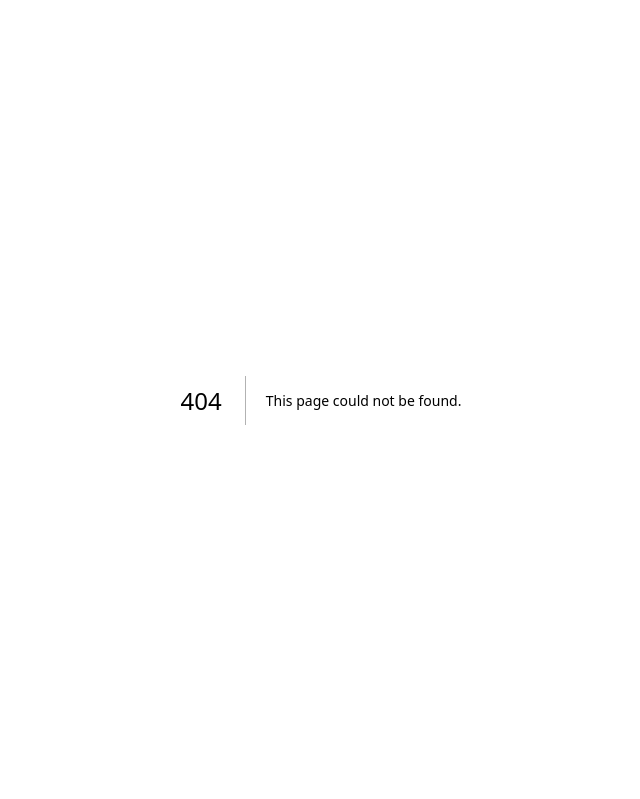
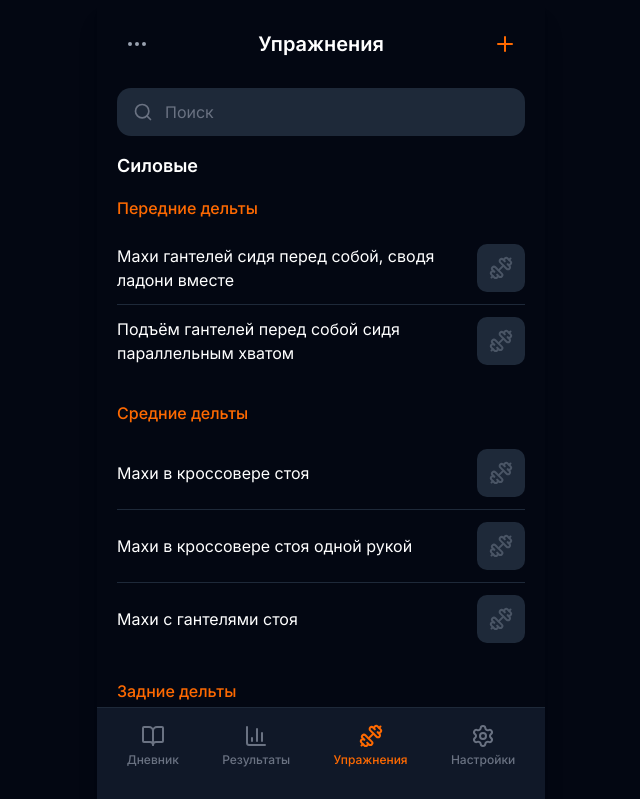
Before and after one commit to Tomasito133/FitSuperDuperApp, a Next.js app: page /exercises in a window 1280 px wide. Before the commit this address had no page. Shown: the top 799 px of the page, without its empty margins (319-959 px from the left). Built offline with nearby package versions, Linux system fonts and the light colour scheme.

Commit message:
Add exercises library page with search and muscle groups

```diff
--- /dev/null
+++ b/src/app/exercises/page.tsx
@@ -0,0 +1,199 @@
+"use client";
+
+import { useState } from "react";
+import Link from "next/link";
+import { Search, MoreHorizontal, Plus, BookOpen, BarChart3, Dumbbell, Settings } from "lucide-react";
+
+interface Exercise {
+  id: string;
+  name: string;
+  hasImage?: boolean;
+}
+
+interface MuscleGroup {
+  name: string;
+  exercises: Exercise[];
+}
+
+interface Category {
+  title: string;
+  muscleGroups: MuscleGroup[];
+}
+
+// Мок-данные упражнений
+const exerciseData: Category[] = [
+  {
+    title: "Силовые",
+    muscleGroups: [
+      {
+        name: "Передние дельты",
+        exercises: [
+          { id: "1", name: "Махи гантелей сидя перед собой, сводя ладони вместе", hasImage: true },
+          { id: "2", name: "Подъём гантелей перед собой сидя параллельным хватом", hasImage: true },
+        ],
+      },
+      {
+        name: "Средние дельты",
+        exercises: [
+          { id: "3", name: "Махи в кроссовере стоя", hasImage: true },
+          { id: "4", name: "Махи в кроссовере стоя одной рукой", hasImage: true },
+          { id: "5", name: "Махи с гантелями стоя", hasImage: true },
+        ],
+      },
+      {
+        name: "Задние дельты",
+        exercises: [
+          { id: "6", name: "Махи с гантелями лежа на наклонной скамье", hasImage: true },
+          { id: "7", name: "Обратная бабочка", hasImage: true },
+          { id: "8", name: "Тяга Ли-Хейни", hasImage: false },
+          { id: "9", name: "Тяга косички к лицу сидя с нижнего", hasImage: false },
+        ],
+      },
+      {
+        name: "Грудь",
+        exercises: [
+          { id: "10", name: "Жим штанги лёжа", hasImage: true },
+          { id: "11", name: "Жим гантелей лёжа", hasImage: true },
+          { id: "12", name: "Сведение рук в кроссовере", hasImage: true },
+          { id: "13", name: "Отжимания на брусьях", hasImage: false },
+        ],
+      },
+      {
+        name: "Спина",
+        exercises: [
+          { id: "14", name: "Тяга верхнего блока к груди", hasImage: true },
+          { id: "15", name: "Тяга штанги в наклоне", hasImage: true },
+          { id: "16", name: "Тяга одной рукой в наклоне", hasImage: true },
+          { id: "17", name: "Подтягивания", hasImage: false },
+        ],
+      },
+    ],
+  },
+];
+
+// Placeholder для изображения упражнения
+function ExerciseImagePlaceholder() {
+  return (
+    <div className="w-12 h-12 bg-gray-800 rounded-lg flex items-center justify-center shrink-0">
+      <Dumbbell className="w-6 h-6 text-gray-600" />
+    </div>
+  );
+}
+
+export default function ExercisesPage() {
+  const [searchQuery, setSearchQuery] = useState("");
+
+  // Фильтрация по поиску
+  const filteredData = searchQuery
+    ? exerciseData.map((category) => ({
+        ...category,
+        muscleGroups: category.muscleGroups
+          .map((mg) => ({
+            ...mg,
+            exercises: mg.exercises.filter((ex) =>
+              ex.name.toLowerCase().includes(searchQuery.toLowerCase())
+            ),
+          }))
+          .filter((mg) => mg.exercises.length > 0),
+      })).filter((cat) => cat.muscleGroups.length > 0)
+    : exerciseData;
+
+  return (
+    <div className="max-w-md mx-auto bg-gray-950 min-h-screen shadow-xl">
+      {/* Header */}
+      <header className="px-5 pt-6 pb-4">
+        <div className="flex items-center justify-between mb-6">
+          <button className="w-10 h-10 flex items-center justify-center text-gray-400 hover:text-white">
+            <MoreHorizontal className="w-6 h-6" />
+          </button>
+          <h1 className="text-xl font-semibold text-white">Упражнения</h1>
+          <button className="w-10 h-10 flex items-center justify-center text-orange-500">
+            <Plus className="w-6 h-6" />
+          </button>
+        </div>
+
+        {/* Search */}
+        <div className="relative">
+          <Search className="absolute left-4 top-1/2 -translate-y-1/2 w-5 h-5 text-gray-500" />
+          <input
+            type="text"
+            placeholder="Поиск"
+            value={searchQuery}
+            onChange={(e) => setSearchQuery(e.target.value)}
+            className="w-full bg-gray-800 text-white placeholder-gray-500 rounded-xl py-3 pl-12 pr-4 text-base focus:outline-none focus:ring-2 focus:ring-orange-500/50"
+          />
+        </div>
+      </header>
+
+      {/* Content */}
+      <main className="px-5 pb-28">
+        {filteredData.map((category) => (
+          <section key={category.title} className="mb-8">
+            {/* Category Title */}
+            <h2 className="text-white text-lg font-semibold mb-4">{category.title}</h2>
+
+            {/* Muscle Groups */}
+            <div className="space-y-6">
+              {category.muscleGroups.map((muscleGroup) => (
+                <div key={muscleGroup.name}>
+                  {/* Muscle Group Name */}
+                  <h3 className="text-orange-500 text-base font-medium mb-3">
+                    {muscleGroup.name}
+                  </h3>
+
+                  {/* Exercises List */}
+                  <div className="space-y-0">
+                    {muscleGroup.exercises.map((exercise, index) => (
+                      <div
+                        key={exercise.id}
+                        className={`flex items-center justify-between py-3 ${
+                          index !== muscleGroup.exercises.length - 1
+                            ? "border-b border-gray-800"
+                            : ""
+                        }`}
+                      >
+                        <span className="text-white text-base pr-4">{exercise.name}</span>
+                        {exercise.hasImage && <ExerciseImagePlaceholder />}
+                      </div>
+                    ))}
+                  </div>
+                </div>
+              ))}
+            </div>
+          </section>
+        ))}
+
+        {filteredData.length === 0 && (
+          <div className="text-center py-12">
+            <p className="text-gray-500">Ничего не найдено</p>
+          </div>
+        )}
+      </main>
+
+      {/* Bottom Navigation */}
+      <nav className="fixed bottom-0 left-0 right-0 max-w-md mx-auto bg-gray-900 border-t border-gray-800 px-2 pt-2 pb-6">
+        <div className="flex justify-around items-center">
+          <Link href="/" className="flex flex-col items-center gap-1 py-2 px-3 text-gray-500 hover:text-orange-500 transition-colors">
+            <BookOpen className="w-6 h-6" />
+            <span className="text-xs font-medium">Дневник</span>
+          </Link>
+
+          <Link href="/results" className="flex flex-col items-center gap-1 py-2 px-3 text-gray-500 hover:text-orange-500 transition-colors">
+            <BarChart3 className="w-6 h-6" />
+            <span className="text-xs font-medium">Результаты</span>
+          </Link>
+
+          <div className="flex flex-col items-center gap-1 py-2 px-3 text-orange-500">
+            <Dumbbell className="w-6 h-6" />
+            <span className="text-xs font-medium">Упражнения</span>
+          </div>
+
+          <Link href="/settings" className="flex flex-col items-center gap-1 py-2 px-3 text-gray-500 hover:text-orange-500 transition-colors">
+            <Settings className="w-6 h-6" />
+            <span className="text-xs font-medium">Настройки</span>
+          </Link>
+        </div>
+      </nav>
+    </div>
+  );
+}
--- a/src/app/page.tsx
+++ b/src/app/page.tsx
@@ -2,7 +2,7 @@
 
 import { useState } from "react";
 import Link from "next/link";
-import { Plus, Trophy, Dumbbell, BarChart3, Settings, MoreHorizontal, Zap, Check, ChevronRight } from "lucide-react";
+import { Plus, Trophy, Dumbbell, BarChart3, Settings, MoreHorizontal, Zap, Check, BookOpen } from "lucide-react";
 
 // Типы данных
 interface Workout {
@@ -232,50 +232,25 @@ export default function JournalPage() {
       {/* Bottom Navigation */}
       <nav className="fixed bottom-0 left-0 right-0 max-w-md mx-auto bg-gray-900 border-t border-gray-800 px-2 pt-2 pb-6">
         <div className="flex justify-around items-center">
-          <button
-            onClick={() => setActiveTab("journal")}
-            className={`flex flex-col items-center gap-1 py-2 px-3 ${
-              activeTab === "journal" ? "text-orange-500" : "text-gray-500"
-            }`}
-          >
-            <svg className="w-6 h-6" viewBox="0 0 24 24" fill="none" stroke="currentColor" strokeWidth="2">
-              <path d="M9 5H7a2 2 0 00-2 2v12a2 2 0 002 2h10a2 2 0 002-2V7a2 2 0 00-2-2h-2" />
-              <rect x="9" y="3" width="6" height="4" rx="2" />
-              <path d="M9 14h6" />
-              <path d="M9 10h6" />
-            </svg>
+          <div className="flex flex-col items-center gap-1 py-2 px-3 text-orange-500">
+            <BookOpen className="w-6 h-6" />
             <span className="text-xs font-medium">Дневник</span>
-          </button>
+          </div>
 
-          <button
-            onClick={() => setActiveTab("results")}
-            className={`flex flex-col items-center gap-1 py-2 px-3 ${
-              activeTab === "results" ? "text-orange-500" : "text-gray-500"
-            }`}
-          >
+          <Link href="/results" className="flex flex-col items-center gap-1 py-2 px-3 text-gray-500 hover:text-orange-500 transition-colors">
             <BarChart3 className="w-6 h-6" />
             <span className="text-xs font-medium">Результаты</span>
-          </button>
+          </Link>
 
-          <button
-            onClick={() => setActiveTab("exercises")}
-            className={`flex flex-col items-center gap-1 py-2 px-3 ${
-              activeTab === "exercises" ? "text-orange-500" : "text-gray-500"
-            }`}
-          >
+          <Link href="/exercises" className="flex flex-col items-center gap-1 py-2 px-3 text-gray-500 hover:text-orange-500 transition-colors">
             <Dumbbell className="w-6 h-6" />
             <span className="text-xs font-medium">Упражнения</span>
-          </button>
+          </Link>
 
-          <button
-            onClick={() => setActiveTab("settings")}
-            className={`flex flex-col items-center gap-1 py-2 px-3 ${
-              activeTab === "settings" ? "text-orange-500" : "text-gray-500"
-            }`}
-          >
+          <Link href="/settings" className="flex flex-col items-center gap-1 py-2 px-3 text-gray-500 hover:text-orange-500 transition-colors">
             <Settings className="w-6 h-6" />
             <span className="text-xs font-medium">Настройки</span>
-          </button>
+          </Link>
         </div>
       </nav>
     </div>
```
